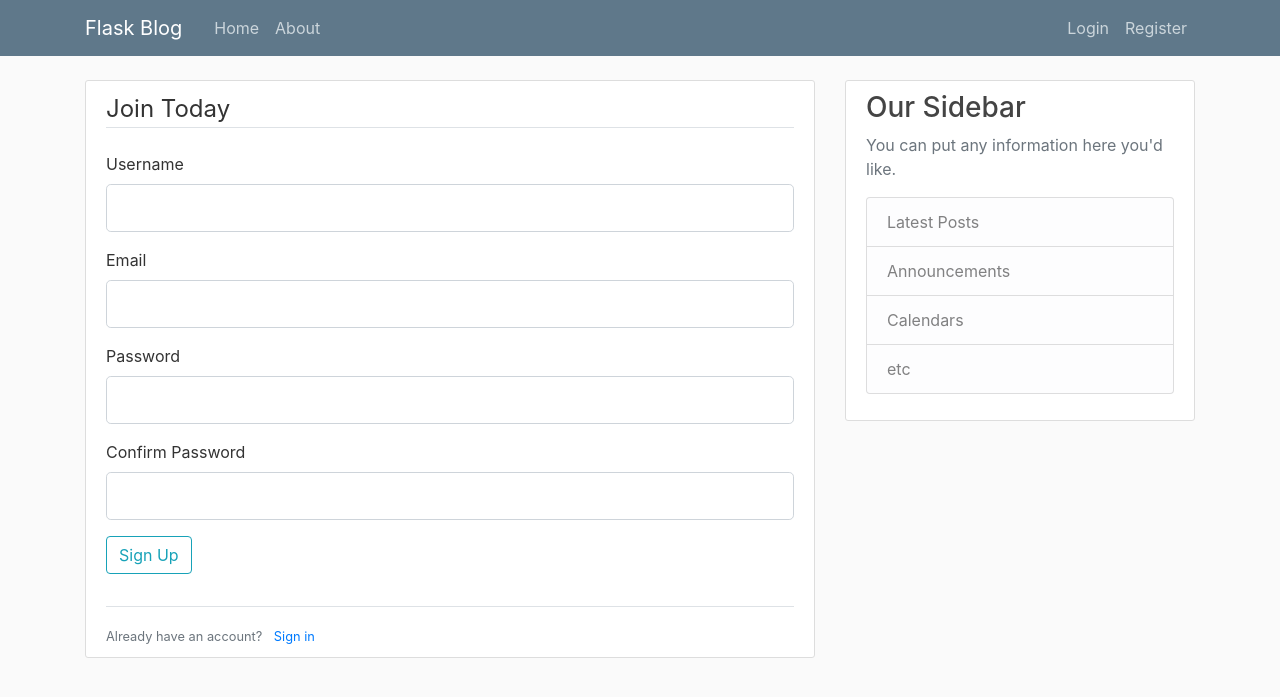
After one commit to CharlieBickerton/flask-basic-app, a Flask app: page /register in a window 1280 px wide. The commit adds this page. Shown: the top 697 px of the page. Run offline with Flask 2, Linux system fonts and the light colour scheme; some libraries are stand-ins or nearby versions.

Commit message:
added functional login and register forms with routes and error handling

```diff
--- a/app.py
+++ b/app.py
@@ -1,5 +1,8 @@
-from flask import Flask, render_template, url_for
+from flask import Flask, render_template, url_for, flash, redirect
+from forms import RegistrationForm, LoginForm
 app = Flask(__name__)
+
+app.config['SECRET_KEY'] = 'b182309d4ff36f9a272cc3495da8475b'
 
 # dummy data
 posts = [
@@ -29,6 +32,24 @@ def about():
     return render_template('about.html', title='About')
 
 
+@app.route("/register", methods=['GET', 'POST'])
+def register():
+    form = RegistrationForm()
+    if form.validate_on_submit():
+        flash(f'Account created for {form.username.data}!', 'success')
+        return redirect(url_for('home'))
+    return render_template('register.html', title='Register', form=form)
+
+
+@app.route("/login", methods=['GET', 'POST'])
+def login():
+    form = LoginForm()
+    if form.validate_on_submit():
+        flash(f'Welcome {form.email.data}!', 'success')
+        return redirect(url_for('home'))
+    return render_template('login.html', title="Login", form=form)
+
+
 # this will allow us to run the app with python
 if __name__ == '__main__':
     app.run(debug=True)
--- a/forms.py
+++ b/forms.py
@@ -10,7 +10,7 @@ class RegistrationForm(FlaskForm):
         DataRequired(), Email()])
     password = PasswordField('Password', validators=[DataRequired()])
     confirm_password = PasswordField('Confirm Password', validators=[
-        DataRequired(), EqualTo=('password')])
+        DataRequired(), EqualTo('password')])
     submit = SubmitField('Sign Up')
 
 
--- a/templates/layout.html
+++ b/templates/layout.html
@@ -30,13 +30,13 @@
         </button>
         <div class="collapse navbar-collapse" id="navbarToggle">
           <div class="navbar-nav mr-auto">
-            <a class="nav-item nav-link" href="/">Home</a>
-            <a class="nav-item nav-link" href="/about">About</a>
+            <a class="nav-item nav-link" href="{{ url_for('home') }}">Home</a>
+            <a class="nav-item nav-link" href="{{ url_for('about') }}">About</a>
           </div>
           <!-- Navbar Right Side -->
           <div class="navbar-nav">
-            <a class="nav-item nav-link" href="/login">Login</a>
-            <a class="nav-item nav-link" href="/register">Register</a>
+            <a class="nav-item nav-link" href="{{ url_for('login') }}">Login</a>
+            <a class="nav-item nav-link" href="{{ url_for('register') }}">Register</a>
           </div>
         </div>
       </div>
@@ -45,6 +45,15 @@
   <main role="main" class="container">
     <div class="row">
       <div class="col-md-8">
+        {% with messages = get_flashed_messages(with_categories=true) %}
+        {% if messages %}
+        {% for category, message in messages %}
+        <div class="alert alert-{{ category }}">
+          {{ message }}
+        </div>
+        {% endfor %}
+        {% endif %}
+        {% endwith %}
         {% block content %}{% endblock %}
       </div>
       <div class="col-md-4">
--- /dev/null
+++ b/templates/register.html
@@ -0,0 +1,74 @@
+{% extends "layout.html" %}
+
+{% block content %}
+
+<div class="content-section">
+  <form method="POST" action="">
+    {{ form.hidden_tag() }}
+    <fieldset class="form-group">
+      <legend class="border-bottom mb-4">Join Today</legend>
+      <div class="form-group">
+        {{ form.username.label(class="form-control-label") }}
+        {% if form.username.errors %}
+        {{ form.username(class="form-control form-control-lg is-invalid") }}
+        <div class="invalid-feeback">
+          {% for error in form.username.errors %}
+          <span> {{ error }} </span>
+          {% endfor %}
+        </div>
+        {% else %}
+        {{ form.username(class="form-control form-control-lg") }}
+        {% endif%}
+      </div>
+      <div class="form-group">
+        {{ form.email.label(class="form-control-label") }}
+        {% if form.email.errors %}
+        {{ form.email(class="form-control form-control-lg is-invalid") }}
+        <div class="invalid-feeback">
+          {% for error in form.email.errors %}
+          <span> {{ error }} </span>
+          {% endfor %}
+        </div>
+        {% else %}
+        {{ form.email(class="form-control form-control-lg") }}
+        {% endif%}
+      </div>
+      <div class="form-group">
+        {{ form.password.label(class="form-control-label") }}
+        {% if form.password.errors %}
+        {{ form.password(class="form-control form-control-lg is-invalid") }}
+        <div class="invalid-feeback">
+          {% for error in form.password.errors %}
+          <span> {{ error }} </span>
+          {% endfor %}
+        </div>
+        {% else %}
+        {{ form.password(class="form-control form-control-lg") }}
+        {% endif%}
+      </div>
+      <div class="form-group">
+        {{ form.confirm_password.label(class="form-control-label") }}
+        {% if form.confirm_password.errors %}
+        {{ form.confirm_password(class="form-control form-control-lg is-invalid") }}
+        <div class="invalid-feeback">
+          {% for error in form.confirm_password.errors %}
+          <span> {{ error }} </span>
+          {% endfor %}
+        </div>
+        {% else %}
+        {{ form.confirm_password(class="form-control form-control-lg") }}
+        {% endif%}
+      </div>
+      <div class="form-group">
+        {{ form.submit(class="btn btn-outline-info") }}
+      </div>
+    </fieldset>
+  </form>
+  <div class="border-top pt-3">
+    <small class='text-muted'>
+      Already have an account? <a class="ml-2" href="{{ url_for('login') }}">Sign in</a>
+    </small>
+  </div>
+</div>
+
+{% endblock content %}
```
Also changed, not shown: templates/login.html (added, +55 -0 lines).
